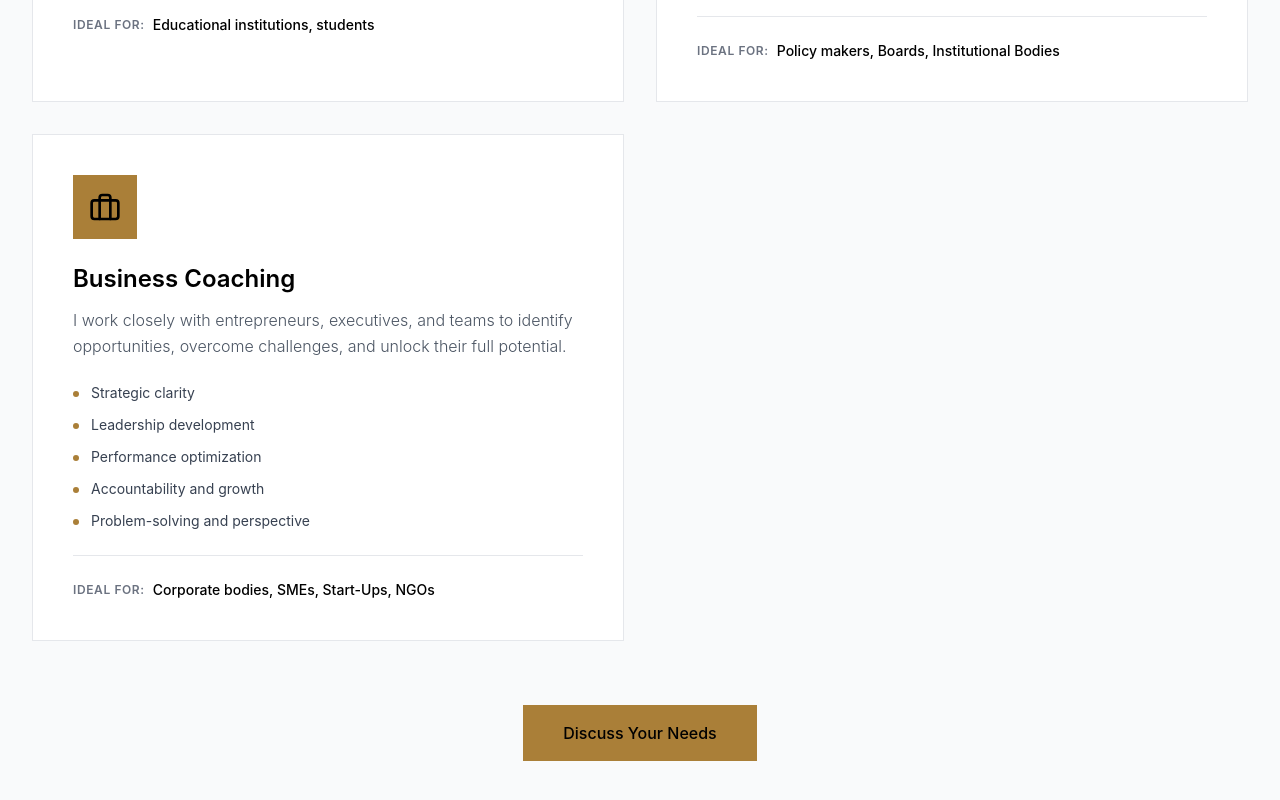
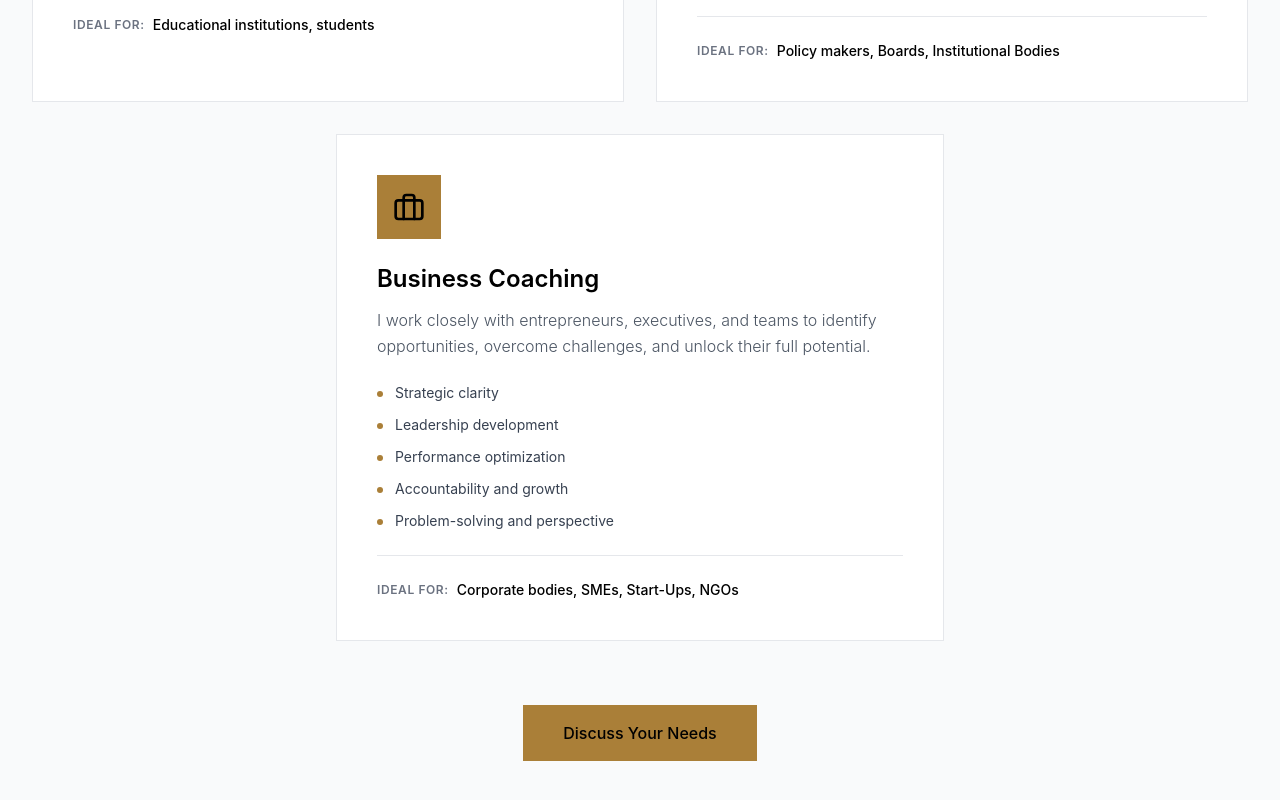
Before and after one commit to FutureScript-LLC/lecturer-consultant-strategist, a React (Vite) app: page / in a window 1280 px wide. Shown: the part 3495-4295 px from the top of the page. Built offline with nearby package versions, Linux system fonts and the light colour scheme.

Commit message:
center the last services item horizontally

```diff
--- a/src/components/Services.tsx
+++ b/src/components/Services.tsx
@@ -96,10 +96,14 @@ export default function Services() {
         </div>
 
         <div className="grid md:grid-cols-2 gap-8">
-          {services.map((service, index) => (
+          {services.map((service, index) => {
+            const isLast = index === services.length - 1;
+            return (
               <div
                 key={index}
-              className="group bg-white border border-gray-200 p-10 hover:border-gold-500 transition-all duration-300"
+                className={`group bg-white border border-gray-200 p-10 hover:border-gold-500 transition-all duration-300
+          ${isLast ? "md:col-span-2 md:w-1/2 md:mx-auto" : ""}
+        `}
               >
                 <div className="mb-6">
                   <div className="w-16 h-16 bg-gold-500 flex items-center justify-center group-hover:bg-black transition-colors duration-300">
@@ -137,7 +141,8 @@ export default function Services() {
                   </div>
                 )}
               </div>
-          ))}
+            );
+          })}
         </div>
 
         <div className="mt-16 text-center">
```
Lines whose indentation alone changed are shown as unchanged.
